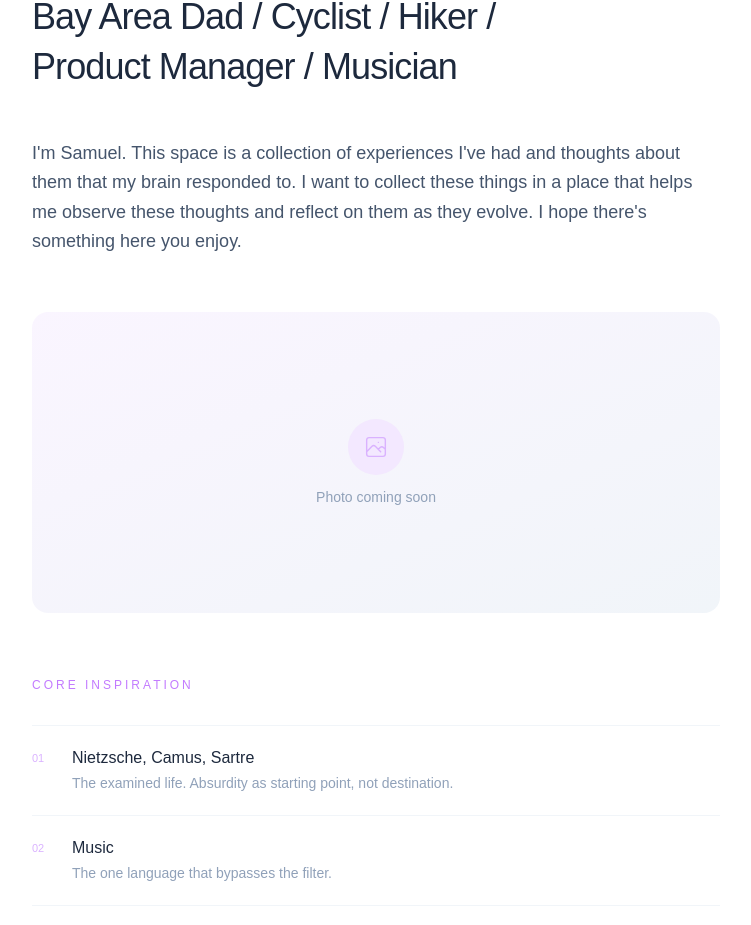
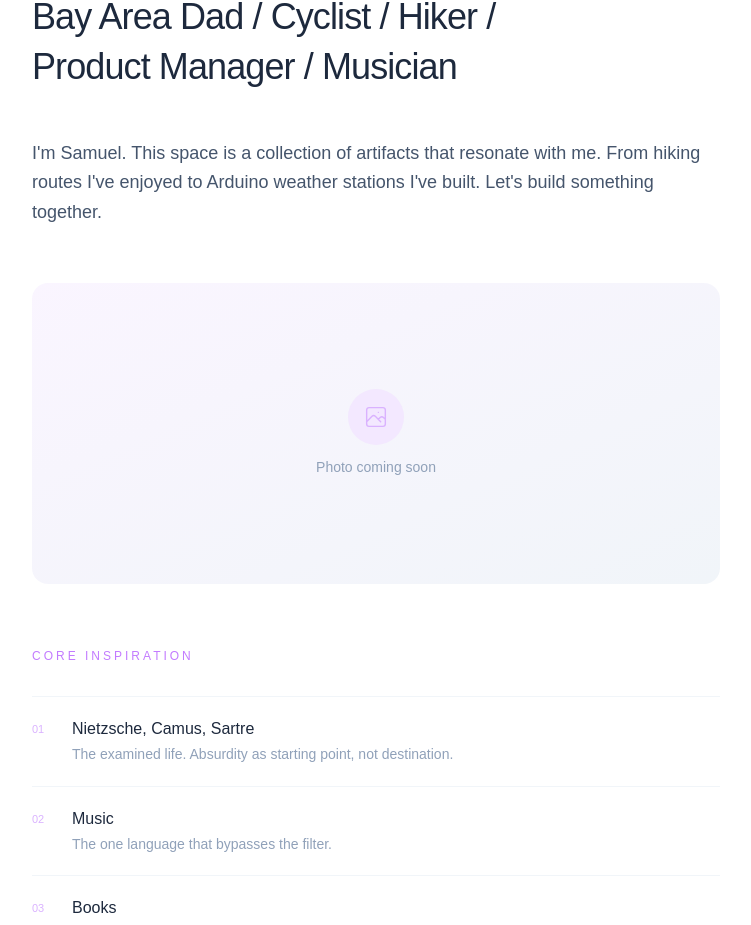
Before and after one commit to samuellittlefield/site, a Next.js app: page / in a window 1280 px wide. Shown: the part 932-1857 px from the top of the page, without its empty margins (264-1015 px from the left). Built offline with nearby package versions, Linux system fonts and the light colour scheme.

Commit message:
Update About bio copy

```diff
--- a/app/page.tsx
+++ b/app/page.tsx
@@ -47,10 +47,9 @@ export default function Home() {
 
             {/* Bio */}
             <p className="text-slate-600 leading-relaxed text-lg font-light mb-14 max-w-2xl">
-              I&apos;m Samuel. This space is a collection of experiences I&apos;ve had
-              and thoughts about them that my brain responded to. I want to collect
-              these things in a place that helps me observe these thoughts and reflect
-              on them as they evolve. I hope there&apos;s something here you enjoy.
+              I&apos;m Samuel. This space is a collection of artifacts that resonate
+              with me. From hiking routes I&apos;ve enjoyed to Arduino weather stations
+              I&apos;ve built. Let&apos;s build something together.
             </p>
 
             {/* Photo placeholder */}
```
